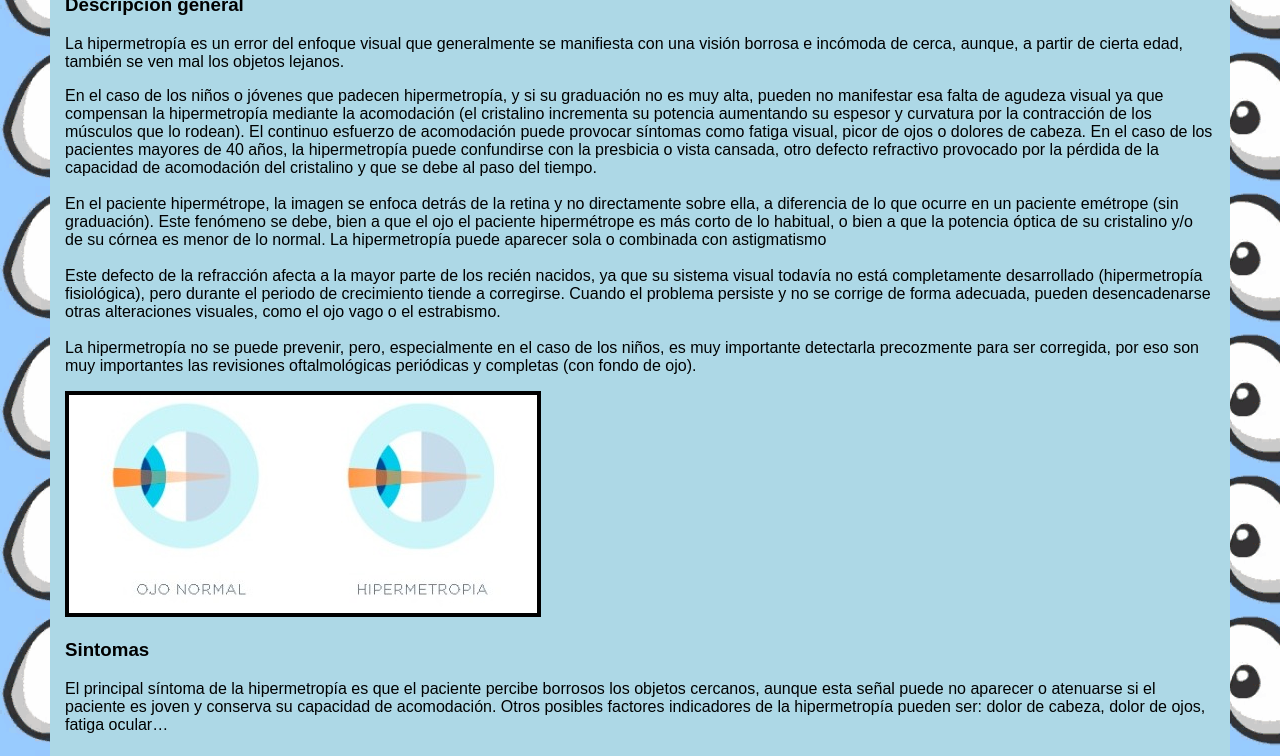
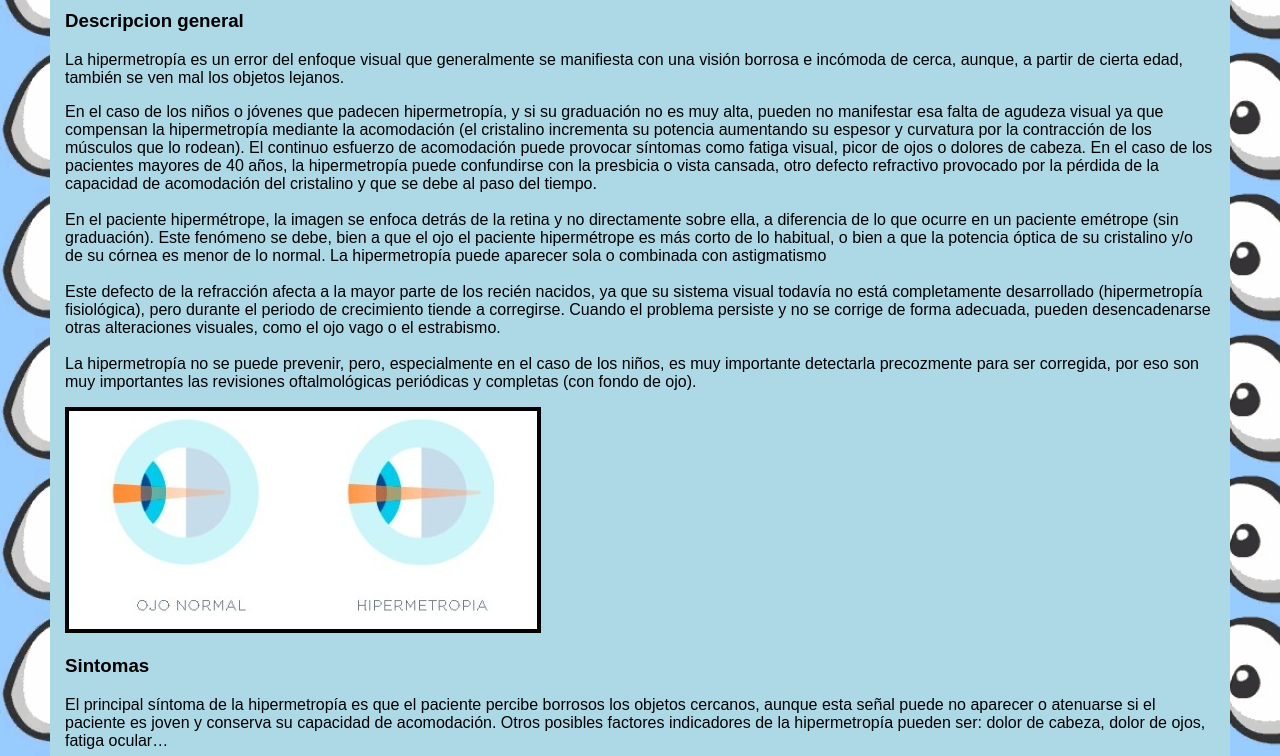
Before and after one commit to edi-15/g.artic., a plain HTML site: page Hipermetropía/Hipermetropía.html in a window 1280 px wide. Shown: the part 237-993 px from the top of the page. Drawn offline with Linux system fonts and the light colour scheme; files that its build step writes are made by us from their sources.

Commit message:
Update Hipermetropía.html

```diff
--- a/Hipermetropía/Hipermetropía.html
+++ b/Hipermetropía/Hipermetropía.html
@@ -3,7 +3,7 @@
     <head>
         <meta charset="utf-8">
         <title>Enfermedades de la vision</title>
-        <link rel="stylesheet" href="style.css">
+        <link rel="stylesheet" href="hola.css">
     </head>
     <body background="ojofondo.gif">
         <header>
```
